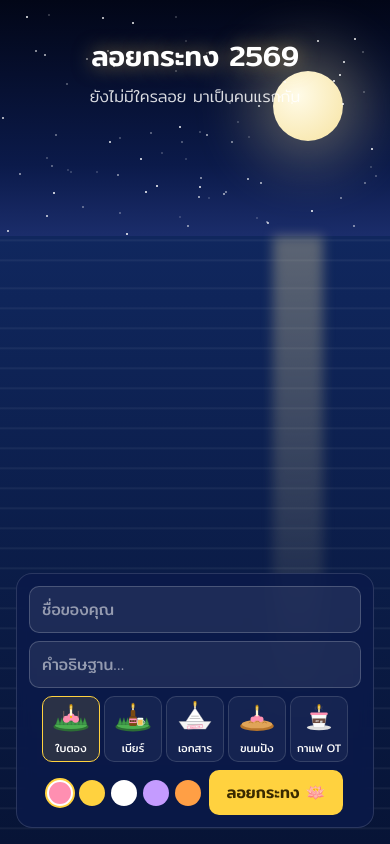
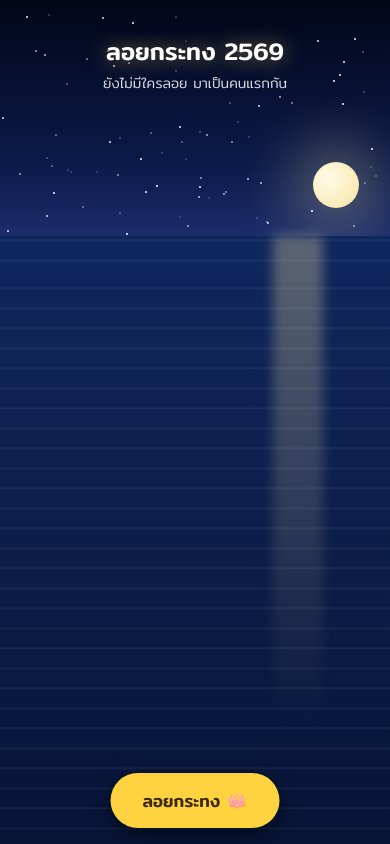
Before and after one commit to lahmpalms/loy-krathong26, a website built with Vite: page index.html in a window 390 px wide. Built offline with nearby package versions, Linux system fonts and the light colour scheme.

Commit message:
Make the page responsive on phones and short screens
On narrow or short viewports the form moves behind a button and opens
as a bottom sheet, krathongs and captions shrink, and the river uses
more vertical space. The river now has its own stacking context so
krathongs no longer float over the form.

Co-Authored-By: Claude Opus 5.5 <noreply@anthropic.com>

```diff
--- a/index.html
+++ b/index.html
@@ -2,7 +2,7 @@
 <html lang="th">
 <head>
   <meta charset="UTF-8" />
-  <meta name="viewport" content="width=device-width, initial-scale=1.0" />
+  <meta name="viewport" content="width=device-width, initial-scale=1.0, viewport-fit=cover" />
   <title>ลอยกระทงออนไลน์</title>
   <link rel="preconnect" href="https://fonts.googleapis.com" />
   <link href="https://fonts.googleapis.com/css2?family=Mitr:wght@300;400;500&display=swap" rel="stylesheet" />
@@ -19,7 +19,9 @@
     <div class="moon-reflection"></div>
   </div>
 
+  <button id="open-form" class="fab" type="button">ลอยกระทง 🪷</button>
   <form id="form" class="panel">
+    <button type="button" id="close-form" class="close" aria-label="ปิด">×</button>
     <input id="name" maxlength="30" placeholder="ชื่อของคุณ" required />
     <input id="wish" maxlength="80" placeholder="คำอธิษฐาน…" required />
     <div class="kinds" id="kinds"></div>
--- a/src/main.ts
+++ b/src/main.ts
@@ -32,7 +32,7 @@ function place(k: Krathong, el: HTMLElement) {
   const duration = DURATION_S + (h % 40);
   const startOffset = (h >>> 10) % duration;
   const ageS = Math.max((Date.now() - new Date(k.createdAt).getTime()) / 1000, 0);
-  el.style.top = `${10 + depth * 52}%`;
+  el.style.setProperty('--depth', depth.toFixed(3));
   el.style.zIndex = String(1 + Math.round(depth * 100));
   el.style.setProperty('--scale', (0.75 + depth * 0.4).toFixed(2));
   el.style.animationDuration = `${duration}s, ${3 + (h % 3)}s`;
@@ -84,6 +84,11 @@ function showWish(k: Krathong, ev: MouseEvent) {
   ev.stopPropagation();
 }
 document.addEventListener('click', () => (bubble.hidden = true));
+
+const setFormOpen = (open: boolean) => document.body.classList.toggle('form-open', open);
+$('open-form').addEventListener('click', (e) => { e.stopPropagation(); setFormOpen(true); });
+$('close-form').addEventListener('click', () => setFormOpen(false));
+document.addEventListener('keydown', (e) => e.key === 'Escape' && setFormOpen(false));
 
 function setupPicker<T extends string>(
   box: HTMLElement,
@@ -151,6 +156,7 @@ async function main() {
       const k = await store.add({ name, wish: wishInput.value.trim(), color: selectedColor, kind: selectedKind });
       try { localStorage.setItem('krathong-name', name); } catch { /* empty */ }
       wishInput.value = '';
+      setFormOpen(false);
       render([k]);
       rendered.get(k.id)?.classList.add('mine');
     } catch (err) {
--- a/src/style.css
+++ b/src/style.css
@@ -1,6 +1,7 @@
 * { box-sizing: border-box; }
 html, body { margin: 0; height: 100%; overflow: hidden; }
 body {
+  position: fixed; inset: 0;
   font-family: 'Mitr', system-ui, sans-serif;
   background: #050a24;
   color: #fff;
@@ -11,8 +12,8 @@ body {
   background: linear-gradient(#020617 0%, #0b1a4a 70%, #1b2d6b 100%);
   overflow: hidden;
 }
-.sky header { position: relative; z-index: 2; text-align: center; padding-top: 4vh; }
-.sky h1 { margin: 0; font-weight: 500; font-size: clamp(28px, 6vw, 52px); text-shadow: 0 0 20px #ffd76a88; }
+.sky header { position: relative; z-index: 2; text-align: center; padding-top: min(4vh, 32px); }
+.sky h1 { margin: 0; font-weight: 500; font-size: clamp(24px, min(6vw, 7vh), 52px); text-shadow: 0 0 20px #ffd76a88; }
 .sky p { margin: 6px 0 0; font-weight: 300; opacity: .85; }
 .star {
   position: absolute; width: 2px; height: 2px; border-radius: 50%; background: #fff;
@@ -28,6 +29,8 @@ body {
 
 .river {
   position: absolute; inset: 28% 0 0 0;
+  z-index: 1; /* own stacking context so krathong z-indexes never cover the form */
+  --top-min: 10%; --top-range: 52%;
   background: linear-gradient(#10275e 0%, #071436 100%);
 }
 .river::before {
@@ -44,8 +47,9 @@ body {
 }
 
 .krathong {
-  --scale: 1;
+  --scale: 1; --depth: 0;
   position: absolute; left: 0;
+  top: calc(var(--top-min) + var(--depth) * var(--top-range));
   width: 84px; height: 84px;
   padding: 0; border: 0; background: none; cursor: pointer;
   animation-name: drift, bob;
@@ -117,6 +121,51 @@ body {
 }
 .bubble p { margin: 4px 0 0; font-weight: 300; }
 
+.fab, .panel .close { display: none; }
+
+/* Phones and short landscape screens: the form becomes a bottom sheet behind a button. */
+@media (max-width: 640px), (max-height: 520px) {
+  .fab {
+    display: block; position: fixed; z-index: 20;
+    left: 50%; transform: translateX(-50%);
+    bottom: calc(16px + env(safe-area-inset-bottom));
+    padding: 14px 32px; border: 0; border-radius: 999px;
+    background: #ffd23f; color: #3a2a00; font: inherit; font-size: 17px; font-weight: 500;
+    box-shadow: 0 6px 20px #0008; cursor: pointer;
+  }
+  body.form-open .fab { display: none; }
+
+  .panel {
+    left: 0; bottom: 0; width: 100%; max-height: 90%; overflow-y: auto;
+    flex-direction: column; align-items: stretch; gap: 12px;
+    padding: 28px 16px calc(16px + env(safe-area-inset-bottom));
+    border-radius: 20px 20px 0 0; border-width: 1px 0 0;
+    background: #0b1a4af2;
+    transform: translateY(105%); transition: transform .25s ease;
+  }
+  body.form-open .panel { transform: none; }
+  .panel .close {
+    display: block; position: absolute; top: 4px; right: 8px;
+    width: 40px; height: 40px; border: 0; background: none; color: #fff; font-size: 28px; cursor: pointer;
+  }
+  .panel input { flex: none; font-size: 16px; padding: 12px; }
+  .kinds { justify-content: space-between; flex-wrap: nowrap; }
+  .kind { width: auto; flex: 1; }
+  .colors { justify-content: center; gap: 12px; }
+  .swatch { width: 32px; height: 32px; }
+  .panel button[type=submit] { padding: 14px; font-size: 17px; }
+
+  .river { --top-min: 8%; --top-range: 66%; }
+  .krathong { width: 60px; height: 60px; }
+  .krathong .caption { max-width: 120px; font-size: 11px; padding: 3px 6px; }
+  .krathong .who { font-size: 9px; }
+  .moon { width: 46px; height: 46px; right: 8%; top: auto; bottom: 12%; }
+  .sky p { font-size: 14px; margin-top: 2px; }
+}
+@media (max-height: 520px) {
+  .river { --top-min: 22%; --top-range: 40%; }
+}
+
 @media (prefers-reduced-motion: reduce) {
   .river::before, .star, .flame, .steam { animation: none; }
 }
```
